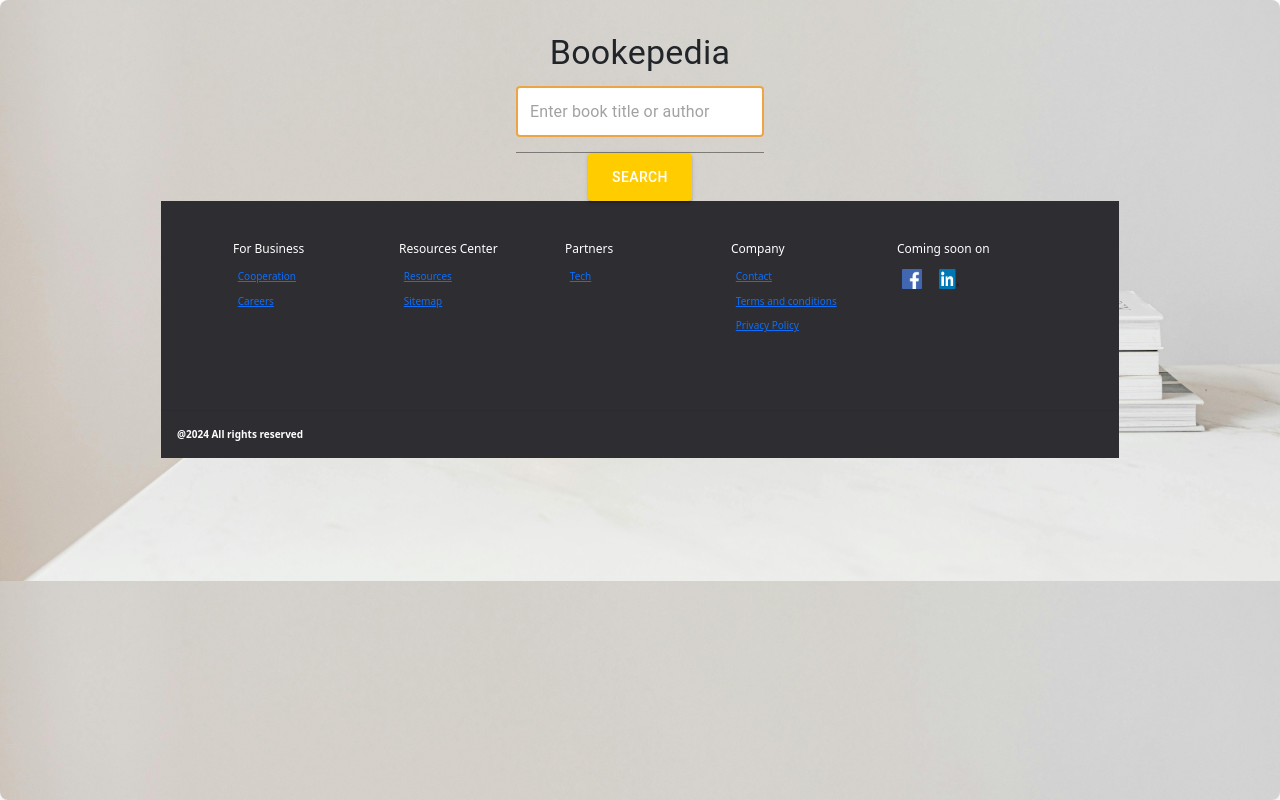
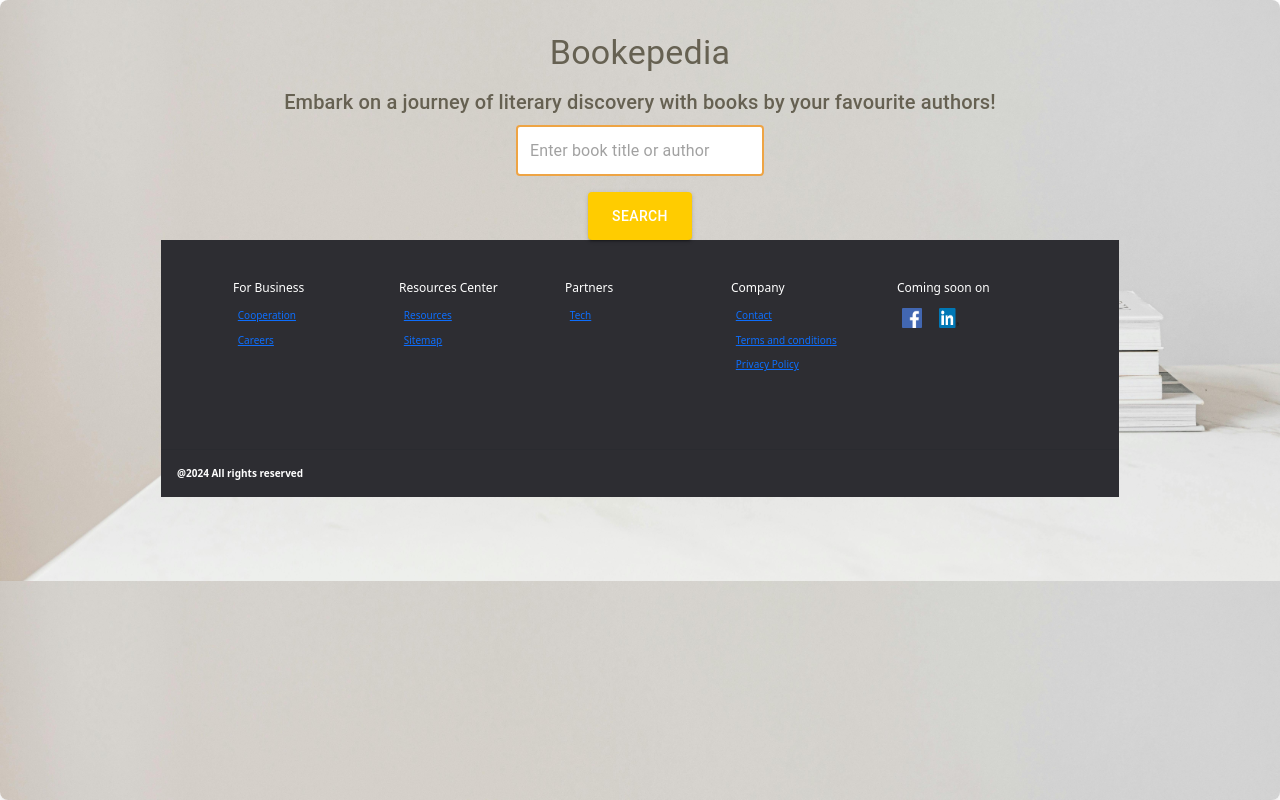
Before and after one commit to vytautastv/Bookepedia, a React (Vite) app: page / in a window 1280 px wide. Built offline with nearby package versions, Linux system fonts and the light colour scheme.

Commit message:
made changes to booksearch css and jsx files

```diff
--- a/src/components/BookSearch.jsx
+++ b/src/components/BookSearch.jsx
@@ -16,14 +16,18 @@ const BookSearch = () => {
 
     return (
       <Box className="book-search" p={4}>
-        <Typography variant="h4" gutterBottom>
+        <Typography variant="h4" gutterBottom style={{ color: 'rgb(102, 97, 82)'}}>
           Bookepedia
+        </Typography>
+        <Typography variant="h6" gutterBottom style={{ color: 'rgb(102, 97, 82)'}}>
+        Embark on a journey of literary discovery with books by your favourite authors!
         </Typography>
         <Input
           type="text"
           placeholder="Enter book title or author"
           value={searchQuery}
           onChange={(e) => setSearchQuery(e.target.value)}
+          disableUnderline
         />
         <Button variant="contained" onClick={handleSearch}>
           Search
--- a/src/styles/BookSearch.css
+++ b/src/styles/BookSearch.css
@@ -33,10 +33,13 @@
     border-radius: 4px;
     cursor: pointer;
     transition: background-color 0.3s;
+
+
 }
 
 
 .book-search button:hover {
     background-color: #e6b800;
 
+
 }
```
